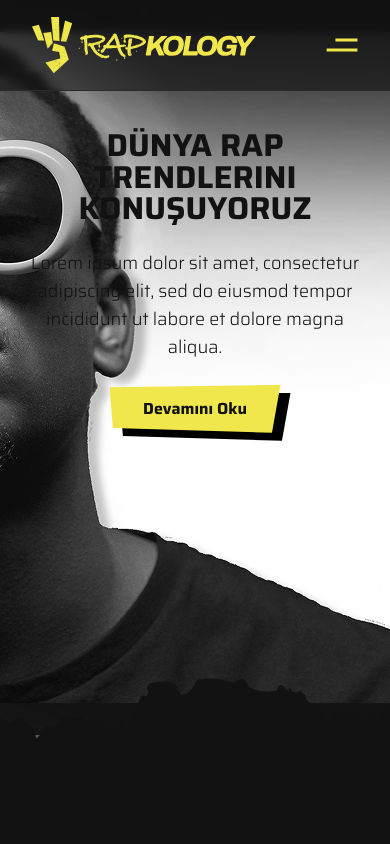
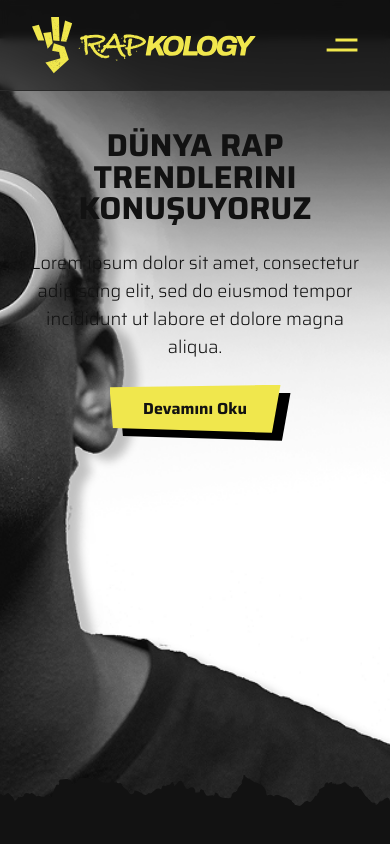
Before and after one commit to kaya70875/codezone-case, a Next.js app: page / in a window 390 px wide. Built offline with nearby package versions, Linux system fonts and the light colour scheme.

Commit message:
update vector for mobile size

```diff
--- a/app/page.tsx
+++ b/app/page.tsx
@@ -44,12 +44,12 @@ export default function Page() {
         {slides.map((slide, i) => (
           <SwiperSlide key={i}>
             <div
-              className="h-screen w-full bg-fit bg-top overflow-hidden"
+              className="h-screen w-full bg-cover bg-no-repeat bg-center overflow-hidden"
               style={{ backgroundImage: `url(${slide.src})` }}
             >
               <ArrowRight className='absolute right-1/18 top-1/2 custom-next cursor-pointer hidden md:block' strokeWidth={1} color='white' size={48} />
               <ArrowLeft className='absolute left-1/18 top-1/2 custom-prev cursor-pointer hidden md:block' strokeWidth={1} color='white' size={48} />
-              <div className="vector-img h-[250px]" />
+              <div className="vector-img h-[100px] md:h-[250px]" />
               <MainWrapper>
                 <HeroInfo name={slide.name} desc={slide.desc} color={slide.color} />
               </MainWrapper>
```
